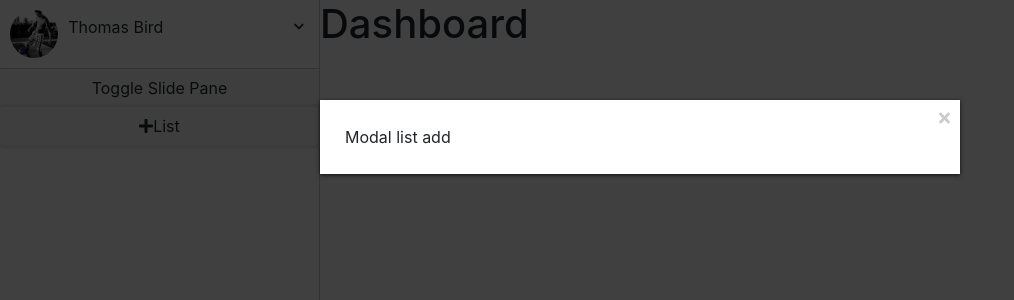
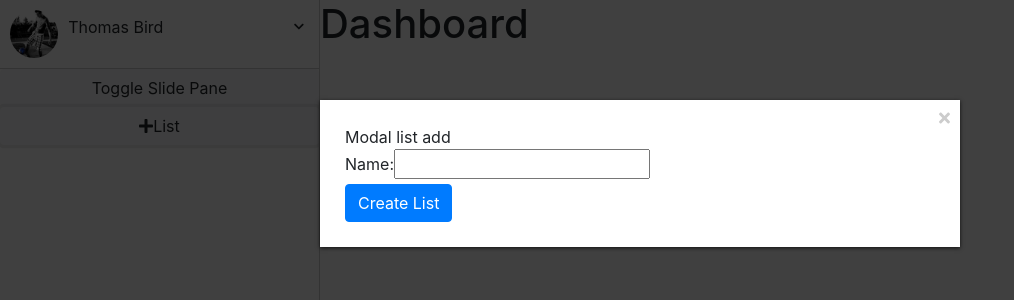
Before and after one commit to thomaskbird/task-manager-frontend, a React app: page /dashboard in a window 1280 px wide. Both pictures are taken after a click on the button "List". Shown: the top 300 px of the page, without its empty margins (0-1014 px from the left). Built offline with nearby package versions, Linux system fonts and the light colour scheme.

Commit message:
Plugging in the forms

```diff
--- a/src/components/partials/Modal/Modal.tsx
+++ b/src/components/partials/Modal/Modal.tsx
@@ -2,6 +2,7 @@ import * as React from "react";
 import { FontAwesomeIcon } from "@fortawesome/react-fontawesome";
 import "./Modal.scss";
 import {ModalData, ModalDataType} from "../../interfaces";
+import {ListAddForm} from "../forms/ListAddForm/ListAddForm";
 
 export interface ModalProps {
   isOpen: boolean;
@@ -39,10 +40,27 @@ export class Modal extends React.Component<ModalProps, State> {
   }
 
   public render(): JSX.Element {
+
+    let modalContent: JSX.Element | undefined;
+
+    switch(this.props.modalData && this.props.modalData.type) {
+      case ModalDataType.list:
+        modalContent = (
+          <ListAddForm
+            onSubmit={(vals) => {
+              this.handleSubmit(vals);
+            }}
+          />
+        );
+      break;
+    }
+
     return (
       <div className={this.state.isOpen ? "Modal" : "Modal Modal__closed"}>
         <div className={"Modal__inner"}>
           {this.props.modalData && this.props.modalData!.type === ModalDataType.list ? "Modal list add" : "Generic Modal"}
+
+          {this.props.modalData && modalContent ? modalContent : undefined}
 
           <span
             onClick={() => {
@@ -57,4 +75,8 @@ export class Modal extends React.Component<ModalProps, State> {
       </div>
     );
   }
+
+  private handleSubmit(vals: any): void {
+    console.log("Submit", vals);
+  }
 }
--- /dev/null
+++ b/src/components/partials/forms/ListAddForm/ListAddForm.tsx
@@ -0,0 +1,60 @@
+import * as React from "react";
+import "./ListAddForm.scss";
+
+export interface ListAddFormProps {
+  onSubmit(vals: object): void;
+}
+
+interface State {
+  listName: string | undefined;
+}
+
+export class ListAddForm extends React.Component<ListAddFormProps, State> {
+  public static readonly displayName = "ListAddForm";
+
+  constructor(props: ListAddFormProps, context: any) {
+    super(props, context);
+
+    this.state = {
+      listName: ""
+    };
+  }
+
+  public render(): JSX.Element {
+    return (
+      <form className={"Form"} onSubmit={(event) => { this.submit(event) }}>
+        <div className={"Form__group"}>
+          <label htmlFor="name" className={"Form__group-label"}>
+            Name:
+          </label>
+          <input
+            type="text"
+            id={"name"}
+            className={"Form__group-text-input"}
+            value={this.state.listName}
+            onChange={(event) => {
+              this.change(event);
+          }} />
+        </div>
+
+        <button
+          type="submit"
+          className={"btn btn-primary"}
+        >
+          Create List
+        </button>
+      </form>
+    );
+  }
+
+  private change(event: any): void {
+    this.setState({
+      listName: event.target.value
+    });
+  }
+
+  private submit(event: any): void {
+    this.props.onSubmit(this.state);
+    event.preventDefault();
+  }
+}
```
Also changed, not shown: src/components/partials/forms/FormBase.tsx (added, +20 -0 lines), src/components/partials/forms/FormBase.scss (added), src/components/partials/forms/ListAddForm/ListAddForm.scss (added).
